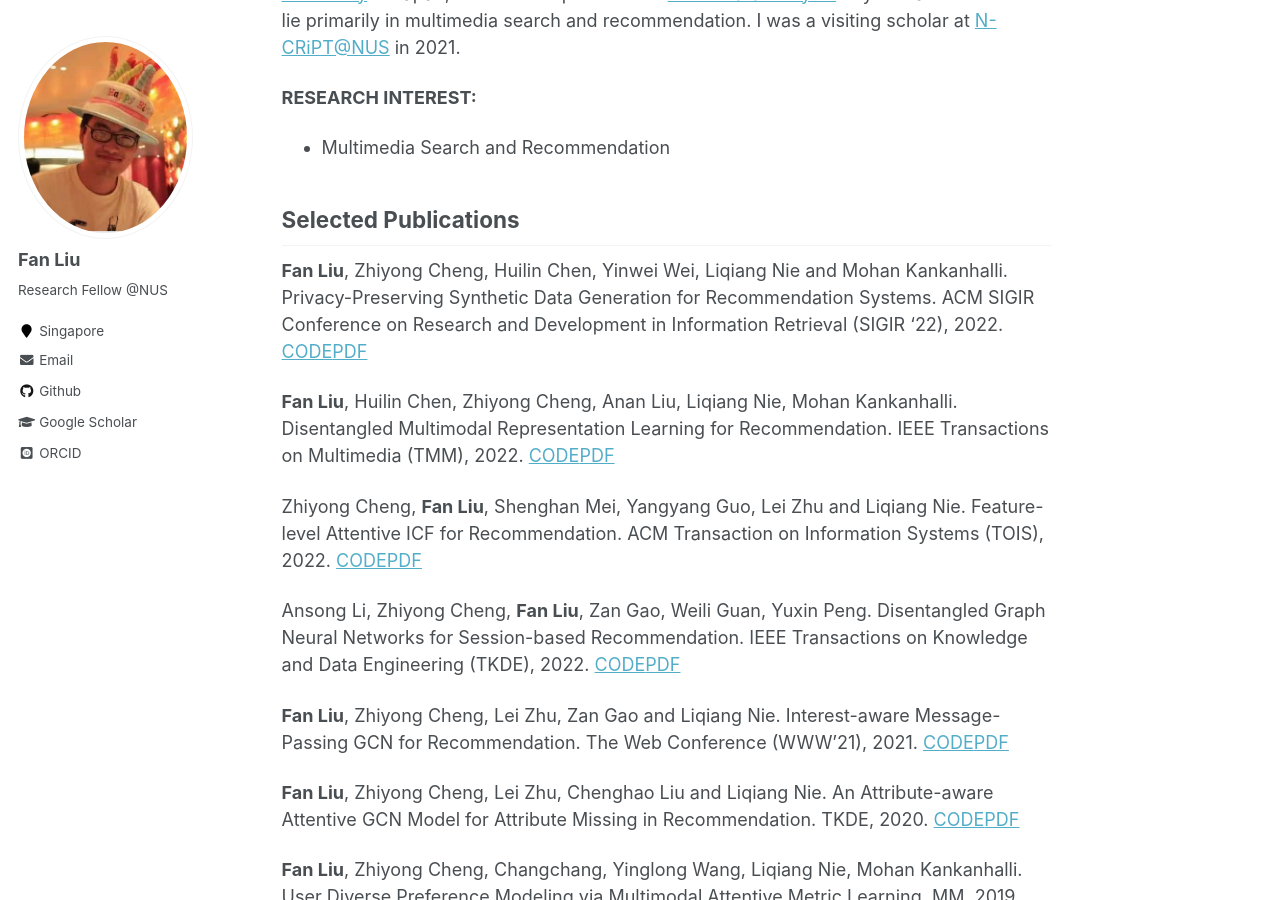
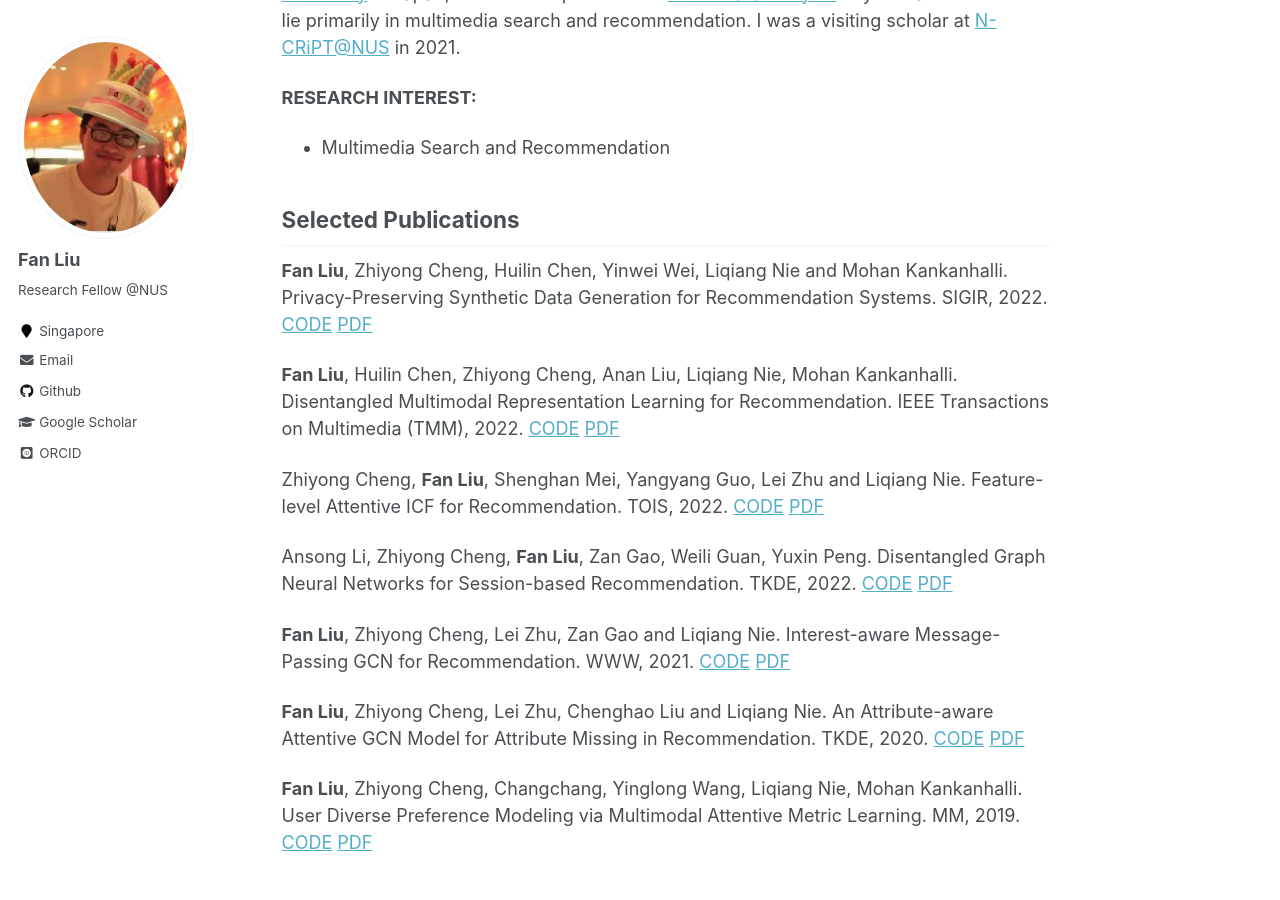
Before and after one commit to liufancs/liufancs.github.io, a Jekyll site: the page built from _pages/about.md, in a window 1280 px wide and 900 px high, scrolled down 411 px. Built offline with Jekyll 4.4.1, drawn with Linux system fonts in a browser that asks for light colours; some web fonts are replaced.

Commit message:
Update about.md

```diff
--- a/_pages/about.md
+++ b/_pages/about.md
@@ -18,19 +18,19 @@ I am currently a Research Fellow with [Prof. Mohan Kankanhalli](https://www.comp
 
 ## Selected Publications
 
-**Fan Liu**, Zhiyong Cheng, Huilin Chen, Yinwei Wei, Liqiang Nie and Mohan Kankanhalli. Privacy-Preserving Synthetic Data Generation for Recommendation Systems. ACM SIGIR Conference on Research and Development in Information Retrieval (SIGIR '22), 2022. [CODE](https://github.com/HuilinChenJN/UPC-SDG)[PDF]((https://dl.acm.org/doi/abs/10.1145/3477495.3532044))
+**Fan Liu**, Zhiyong Cheng, Huilin Chen, Yinwei Wei, Liqiang Nie and Mohan Kankanhalli. Privacy-Preserving Synthetic Data Generation for Recommendation Systems. SIGIR, 2022. [CODE](https://github.com/HuilinChenJN/UPC-SDG) [PDF]((https://dl.acm.org/doi/abs/10.1145/3477495.3532044))
 
-**Fan Liu**, Huilin Chen, Zhiyong Cheng, Anan Liu, Liqiang Nie, Mohan Kankanhalli. Disentangled Multimodal Representation Learning for Recommendation. IEEE Transactions on Multimedia (TMM), 2022. [CODE](https://github.com/liufancs/DMRL)[PDF](https://arxiv.org/abs/2203.05406)
+**Fan Liu**, Huilin Chen, Zhiyong Cheng, Anan Liu, Liqiang Nie, Mohan Kankanhalli. Disentangled Multimodal Representation Learning for Recommendation. IEEE Transactions on Multimedia (TMM), 2022. [CODE](https://github.com/liufancs/DMRL) [PDF](https://arxiv.org/abs/2203.05406)
 
-Zhiyong Cheng, **Fan Liu**, Shenghan Mei, Yangyang Guo, Lei Zhu and Liqiang Nie. Feature-level Attentive ICF for Recommendation. ACM Transaction on Information Systems (TOIS), 2022. [CODE](https://github.com/liufancs/FLA)[PDF](https://arxiv.org/abs/2102.10745)
+Zhiyong Cheng, **Fan Liu**, Shenghan Mei, Yangyang Guo, Lei Zhu and Liqiang Nie. Feature-level Attentive ICF for Recommendation. TOIS, 2022. [CODE](https://github.com/liufancs/FLA) [PDF](https://arxiv.org/abs/2102.10745)
 
-Ansong Li, Zhiyong Cheng, **Fan Liu**, Zan Gao, Weili Guan, Yuxin Peng. Disentangled Graph Neural Networks for Session-based Recommendation. IEEE Transactions on Knowledge and Data Engineering (TKDE), 2022. [CODE](https://github.com/AnsongLi/Disen-GNN)[PDF](https://arxiv.org/abs/2201.03482)
+Ansong Li, Zhiyong Cheng, **Fan Liu**, Zan Gao, Weili Guan, Yuxin Peng. Disentangled Graph Neural Networks for Session-based Recommendation. TKDE, 2022. [CODE](https://github.com/AnsongLi/Disen-GNN) [PDF](https://arxiv.org/abs/2201.03482)
 
-**Fan Liu**, Zhiyong Cheng, Lei Zhu, Zan Gao and Liqiang Nie. Interest-aware Message-Passing GCN for Recommendation. The Web Conference (WWW'21), 2021. [CODE](https://github.com/liufancs/IMP_GCN)[PDF](https://arxiv.org/pdf/2102.10044.pdf)
+**Fan Liu**, Zhiyong Cheng, Lei Zhu, Zan Gao and Liqiang Nie. Interest-aware Message-Passing GCN for Recommendation. WWW, 2021. [CODE](https://github.com/liufancs/IMP_GCN) [PDF](https://arxiv.org/pdf/2102.10044.pdf)
 
-**Fan Liu**, Zhiyong Cheng, Lei Zhu, Chenghao Liu and Liqiang Nie. An Attribute-aware Attentive GCN Model for Attribute Missing in Recommendation. TKDE, 2020. [CODE](https://github.com/liufancs/a2_gcn)[PDF](https://ieeexplore.ieee.org/document/9272360)
+**Fan Liu**, Zhiyong Cheng, Lei Zhu, Chenghao Liu and Liqiang Nie. An Attribute-aware Attentive GCN Model for Attribute Missing in Recommendation. TKDE, 2020. [CODE](https://github.com/liufancs/a2_gcn) [PDF](https://ieeexplore.ieee.org/document/9272360)
 
-**Fan Liu**, Zhiyong Cheng, Changchang, Yinglong Wang, Liqiang Nie, Mohan Kankanhalli. User Diverse Preference Modeling via Multimodal Attentive Metric Learning. MM, 2019. [CODE](https://github.com/liufancs/MAML)[PDF](https://arxiv.org/abs/1908.07738)
+**Fan Liu**, Zhiyong Cheng, Changchang, Yinglong Wang, Liqiang Nie, Mohan Kankanhalli. User Diverse Preference Modeling via Multimodal Attentive Metric Learning. MM, 2019. [CODE](https://github.com/liufancs/MAML) [PDF](https://arxiv.org/abs/1908.07738)
 
 ## Community Services
 * Program Committee Member of **KDD 2023, WSDM 2023**
```
